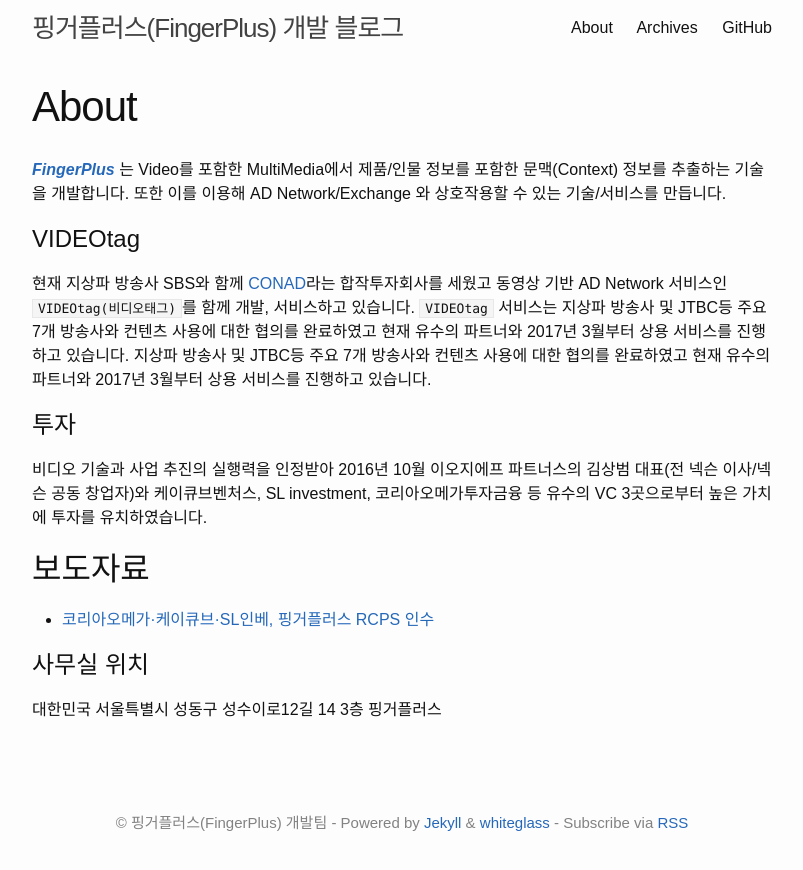
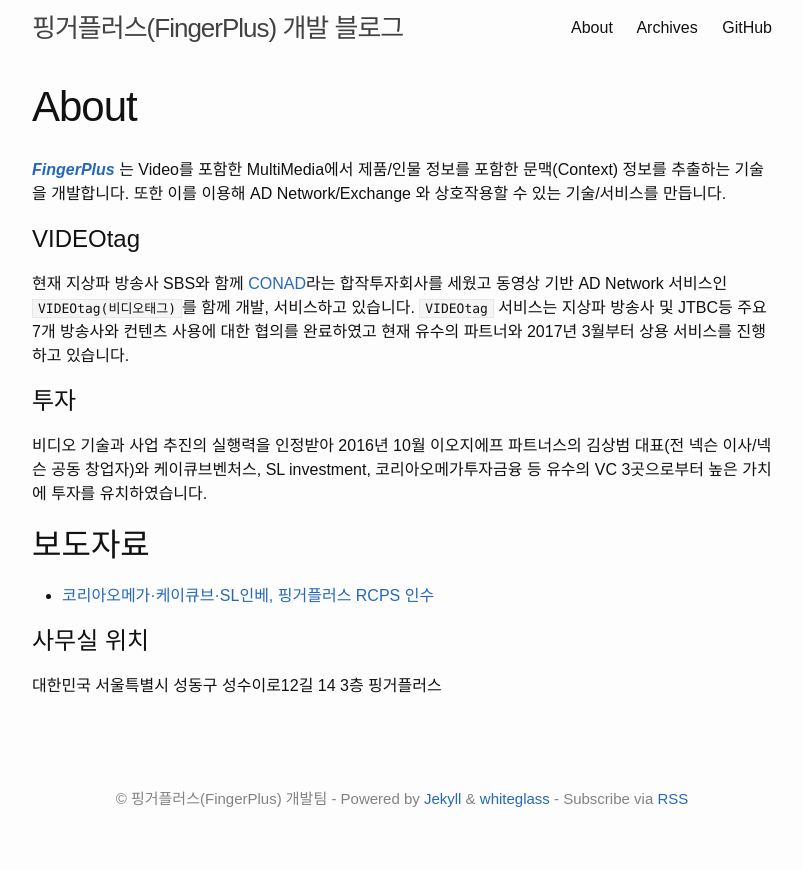
Before and after one commit to jeff-lim/fingerplus.github.io, a Jekyll site: the page built from about.md, in a window 1280 px wide. Shown: the top 870 px of the page, without its empty margins (238-1041 px from the left). Built offline with Jekyll 4.4.1, drawn with Linux system fonts in a browser that asks for light colours.

Commit message:
중복 내용 제거
11행에 아래 내용이 중복되어있기에 제거.
``지상파 방송사 및 JTBC등 주요 7개 방송사와 컨텐츠 사용에 대한 협의를 완료하였고 현재 유수의 파트너와 2017년 3월부터 상용 서비스를 진행하고 있습니다.``

```diff
--- a/about.md
+++ b/about.md
@@ -8,7 +8,7 @@ permalink: /about/
 
 # VIDEOtag
 
-현재 지상파 방송사 SBS와 함께 [CONAD](http://conad.co.kr/)라는 합작투자회사를 세웠고 동영상 기반 AD Network 서비스인 `VIDEOtag(비디오태그)`를 함께 개발, 서비스하고 있습니다. `VIDEOtag` 서비스는 지상파 방송사 및 JTBC등 주요 7개 방송사와 컨텐츠 사용에 대한 협의를 완료하였고 현재 유수의 파트너와 2017년 3월부터 상용 서비스를 진행하고 있습니다. 지상파 방송사 및 JTBC등 주요 7개 방송사와 컨텐츠 사용에 대한 협의를 완료하였고 현재 유수의 파트너와 2017년 3월부터 상용 서비스를 진행하고 있습니다.
+현재 지상파 방송사 SBS와 함께 [CONAD](http://conad.co.kr/)라는 합작투자회사를 세웠고 동영상 기반 AD Network 서비스인 `VIDEOtag(비디오태그)`를 함께 개발, 서비스하고 있습니다. `VIDEOtag` 서비스는 지상파 방송사 및 JTBC등 주요 7개 방송사와 컨텐츠 사용에 대한 협의를 완료하였고 현재 유수의 파트너와 2017년 3월부터 상용 서비스를 진행하고 있습니다.
 
 
 # 투자
```
